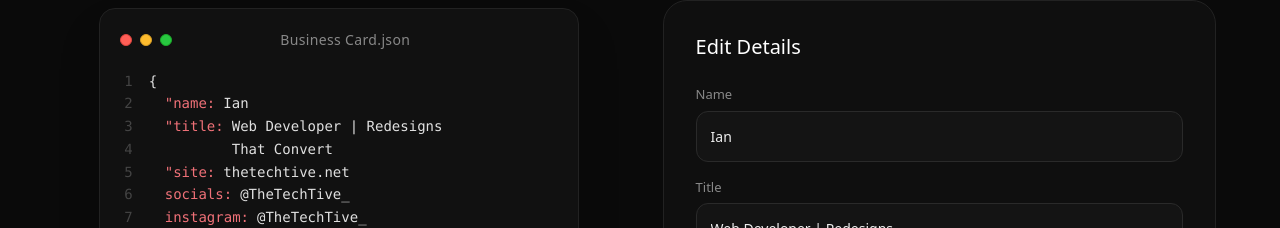
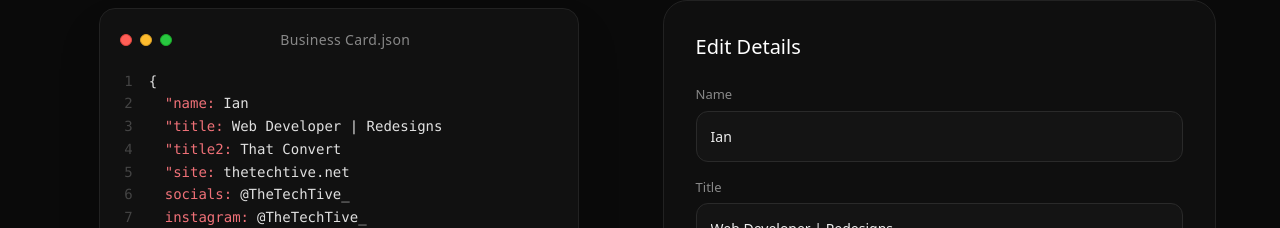
Before and after one commit to sanzzyproject/card-reader, a Next.js app: page / in a window 1280 px wide. Shown: the part 144-372 px from the top of the page. Built offline with nearby package versions, Linux system fonts and the light colour scheme.

Commit message:
Update page.js

```diff
--- a/app/page.js
+++ b/app/page.js
@@ -38,7 +38,7 @@ export default function Home() {
     setData({ ...data, [e.target.name]: e.target.value });
   };
 
-  // HANYA FIX UI: WARNA TITLE2 DIPERBAIKI AGAR MUNCUL JELAS
+  // HANYA FIX UI: MEMUNCULKAN TEKS "title2:" SESUAI PERMINTAAN
   return (
     <div className="min-h-screen bg-[#0a0a0a] flex flex-col items-center py-10 px-4 sm:px-8 font-sans text-[#ededed]">
 
@@ -100,10 +100,10 @@ export default function Home() {
                     <span className="truncate">{data.title}</span>
                   </div>
 
-                  {/* FIX TITLE2: Warna dikembalikan menjadi putih terang dan posisinya dipaskan */}
+                  {/* FIX: MENAMBAHKAN TEKS "title2:" DI SINI */}
                   <div className="pl-4 flex w-full">
-                    <span className="mr-2 shrink-0 opacity-0 pointer-events-none select-none">"title:</span>
-                    <span className="truncate text-[#e0e0e0]">{data.title2}</span>
+                    <span className="text-[#f07178] mr-2 shrink-0">"title2:</span>
+                    <span className="truncate">{data.title2}</span>
                   </div>
 
                   <div className="pl-4 flex w-full">
```
